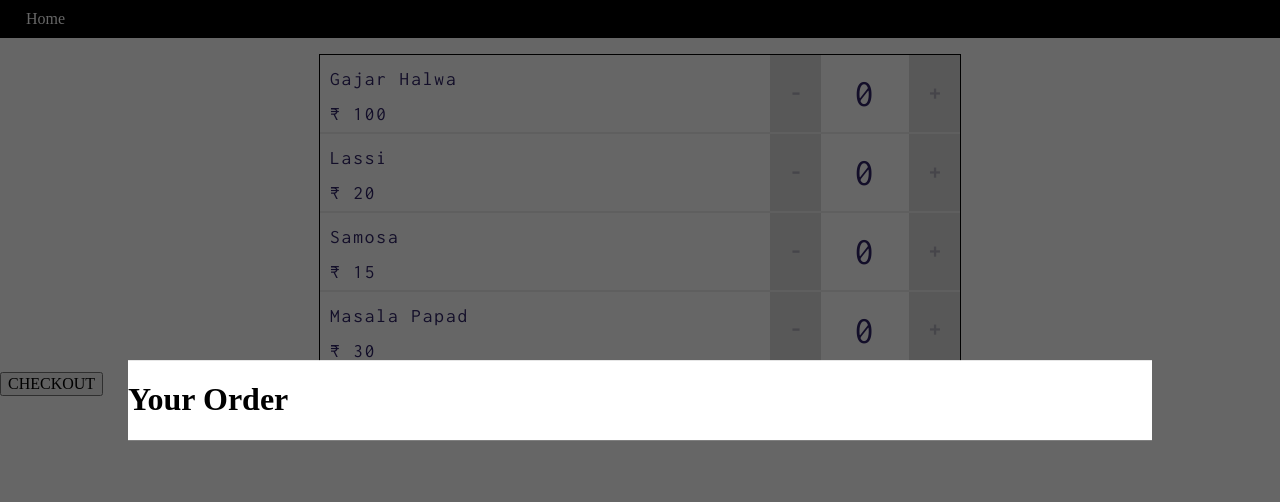
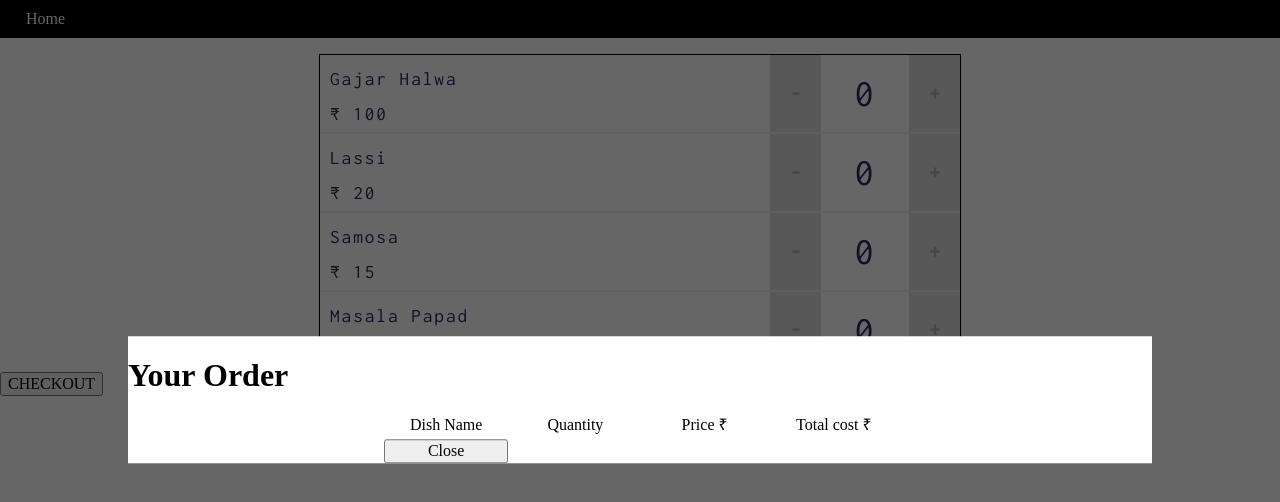
Before and after one commit to Yog9/Bill-Generator, a React (Create React App) app: page / in a window 1280 px wide. Both pictures are taken after a click on the button "CHECKOUT". Shown: the top 502 px of the page. Built offline with nearby package versions, Linux system fonts and the light colour scheme.

Commit message:
modal working

```diff
--- a/public/index.html
+++ b/public/index.html
@@ -28,7 +28,7 @@
 <body>
   <noscript>You need to enable JavaScript to run this app.</noscript>
   <div id="root"></div>
-  <div id="modal"></div>
+
   <!--
       This HTML file is a template.
       If you open it directly in the browser, you will see an empty page.
--- a/src/App.js
+++ b/src/App.js
@@ -31,12 +31,13 @@ class App extends Component {
 
   showModal = () => {
     this.setState({ show: true })
+    //console.log(`Clicked show modal state is ${this.state.show}`)
   };
 
   hideModal = () => {
     this.setState({ show: false })
-    console.log(`Clicked hide modal state is ${this.state.show}`)
-  };
+    // console.log(`Clicked hide modal state is ${this.state.show}`)
+  }
   render() {
     return (
       <div className="App">
@@ -44,16 +45,15 @@ class App extends Component {
         <Form handleInc={this.handleInc}
           handleDec={this.handleDec}
           menu={this.state.menu}
+        />
+
+
+        <Modal
           show={this.state.show}
           handleClose={this.hideModal}
-        />
-
-        <button id="" onClick={this.showModal}>CHECKOUT</button>
-        <Modal
-          show={this.props.show}
-          handleClose={this.props.handleClose}
           menu={this.state.menu}
         />
+        <button id="" onClick={this.showModal}>CHECKOUT</button>
       </div>
     )
   }
--- a/src/components/Form.js
+++ b/src/components/Form.js
@@ -1,6 +1,6 @@
 import React, { Component } from 'react'
 import MenuItem from './MenuItem';
-import Modal from './Modal';
+
 export default class Form extends Component {
     handleSubmit = (e) => {
         e.preventDefault()
@@ -14,9 +14,7 @@ export default class Form extends Component {
                 price={i.price}
                 index={index}
                 handleInc={this.props.handleInc}
-                handleDec={this.props.handleDec}
-                show={this.props.show}
-                handleClose={this.props.handleClose} />
+                handleDec={this.props.handleDec} />
 
         )
 
@@ -28,15 +26,8 @@ export default class Form extends Component {
 
 
                 </form>
+
             </div>
-            <Modal
-                show={this.props.show}
-                handleClose={this.props.handleClose}
-                dish={this.props.dish}
-                quantity={this.props.quantity}
-                price={this.props.price}
-                index={this.props.index}
-            />
         </React.Fragment>
 
         )
--- a/src/components/Modal.js
+++ b/src/components/Modal.js
@@ -1,31 +1,47 @@
 import React from 'react'
 import ModalItem from './ModalItem';
-const Modal = (props) => {
-    console.log(props.menu)
-    const showHideClassName = props.show ? "modal display-block" : "modal display-none";
-
-    /*const i = props.menu.map((item) =>
-        <ModalItem
+class Modal extends React.Component {
+    render() {
+        console.log(this.props.menu);
+        const showHideClassName = this.props.show ?
+            "modal display-block" : "modal display-none";
+        const i = this.props.menu.map((item, index) => {
+            return item.quantity > 0 ?
+                (<ModalItem
                     quantity={item.quantity}
                     price={item.price}
                     dish={item.dish}
-        />
-
-    )*/
+                    key={index}
+                />) : null
+        }
+        )
         return (
             <main>
 
                 <div className={showHideClassName}>
                     <section className="modal-main">
-                    <div className="center">
                         <h1>Your Order</h1>
-
-
+                        <div className="modal-container">
+                            <div className="modal-item">
+                                <div>Dish Name</div>
+                            </div>
+                            <div className="modal-item">
+                                <div>Quantity</div>
+                            </div>
+                            <div className="modal-item">
+                                <div>Price ₹ </div>
+                            </div>
+                            <div className="modal-item">
+                                <div>Total cost ₹ </div>
+                            </div>
+                            {i}
+                            <button onClick={this.props.handleClose}>Close</button>
                         </div>
 
                     </section>
                 </div>
             </main>
         );
-};
+    }
+}
 export default Modal;
--- a/src/components/ModalItem.js
+++ b/src/components/ModalItem.js
@@ -0,0 +1,23 @@
+import React from 'react'
+
+
+export default function ModalItem(props) {
+
+    return (
+        <React.Fragment>
+            <div className="modal-item">
+                <div>{props.dish}</div>
+            </div>
+            <div className="modal-item">
+                <div>{props.quantity}</div>
+            </div>
+            <div className="modal-item">
+                <div> {props.price}</div>
+            </div>
+            <div className="modal-item">
+                <div> ₹ {props.quantity * props.price}</div>
+            </div>
+
+        </React.Fragment>
+    )
+}
--- a/src/index.css
+++ b/src/index.css
@@ -44,7 +44,7 @@ button {
     color: #2F2366;
     font-family: 'Inconsolata', monospace;
   }
-  .price
+  p
   {
     margin:0;
     color: #2F2366;
@@ -126,3 +126,13 @@ button {
   .display-none {
     display: none;
   }
+.modal-container{
+  display:grid;
+  width:50%;
+  margin:auto;
+  grid-template-columns: 1fr 1fr 1fr 1fr;
+  grid-gap: 5px;
+  text-align: center;
+}
+.modal-item{
+}
```
Lines whose indentation alone changed are shown as unchanged.
